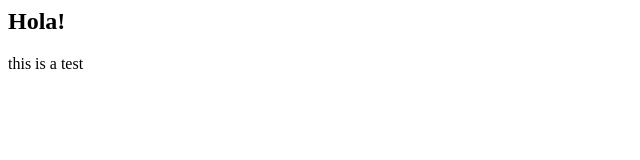
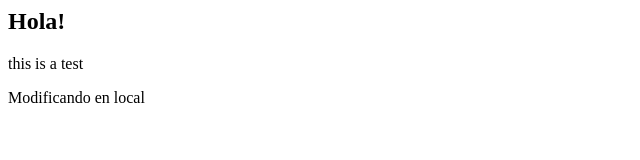
Before and after one commit to MrNight1/pruebasGit, a plain HTML site: page index.htm in a window 1280 px wide. Shown: the whole page, without its empty margins (0-640 px from the left). Drawn offline with Linux system fonts and the light colour scheme.

Commit message:
Index changed locally

```diff
--- a/index.htm
+++ b/index.htm
@@ -5,5 +5,6 @@
 	<body>
 		<h2>Hola!</h2>
 		<p> this is a test</p>
+		<div>Modificando en local</div>
 	</body>
 </html>
```
